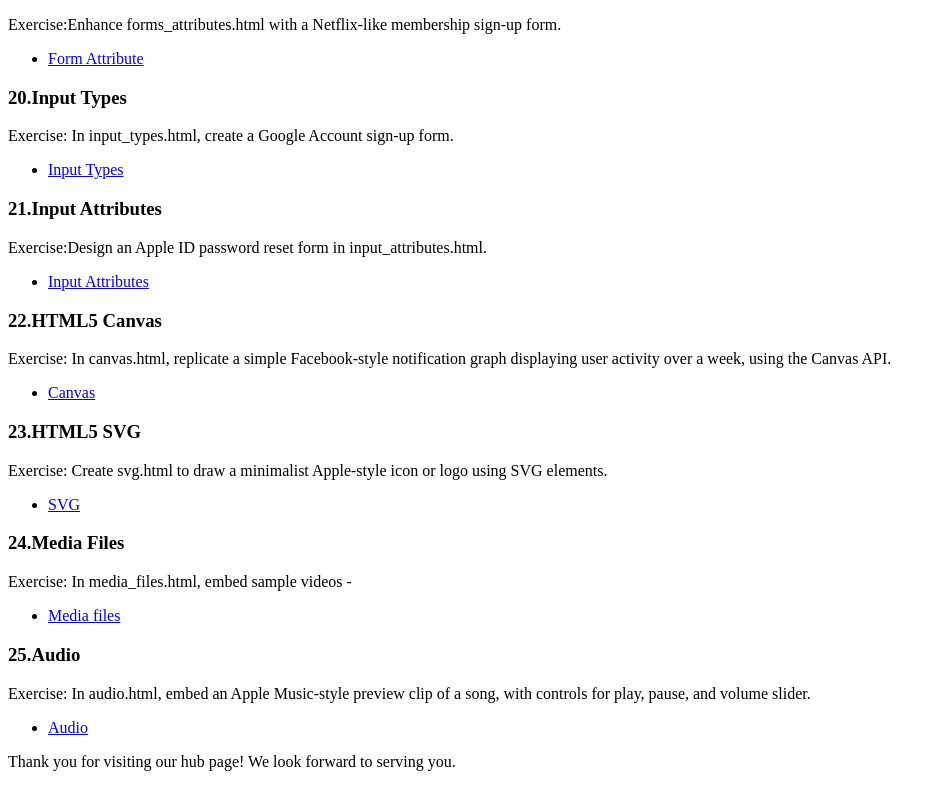
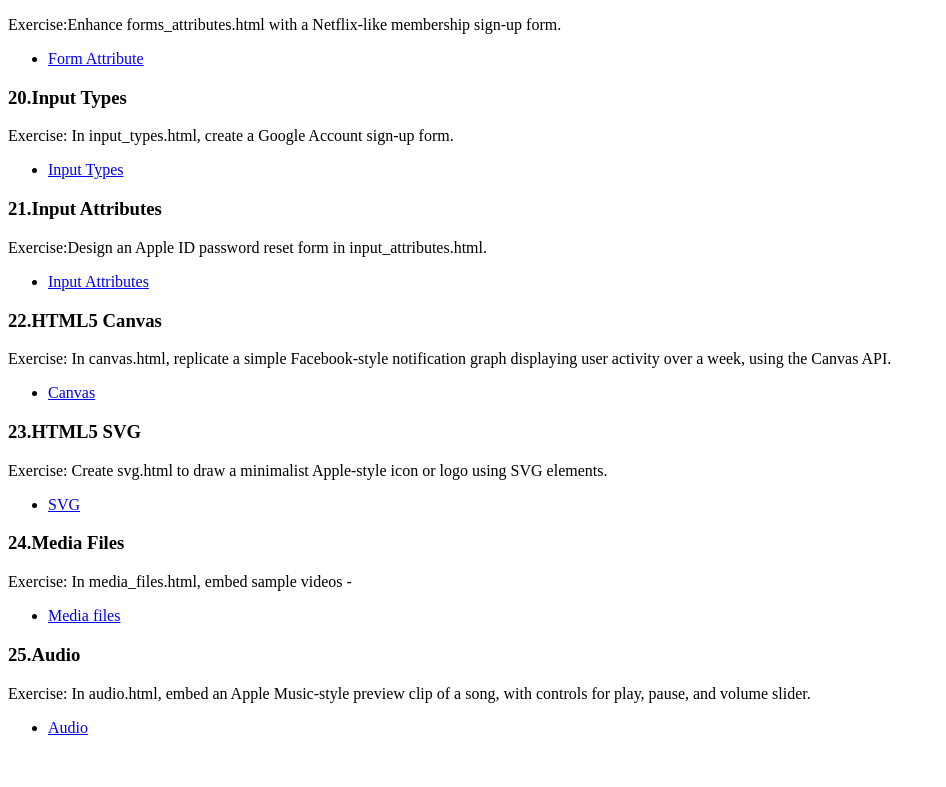
Before and after one commit to prvn-mhsh/Htmlactivities, a plain HTML site: page index.html in a window 1280 px wide. Shown: the part 2046-2833 px from the top of the page, without its empty margins (0-946 px from the left). After the commit the page ends 2799 px from the top, so only its background shows below. Drawn offline with Linux system fonts and the light colour scheme.

Commit message:
Update index.html

```diff
--- a/index.html
+++ b/index.html
@@ -133,10 +133,5 @@
         <li><a href="audio.html">Audio</a></li>
     </ul>
 
-
-
-
-
-    <p>Thank you for visiting our hub page! We look forward to serving you.</p>
 </body>
 </html>
```
